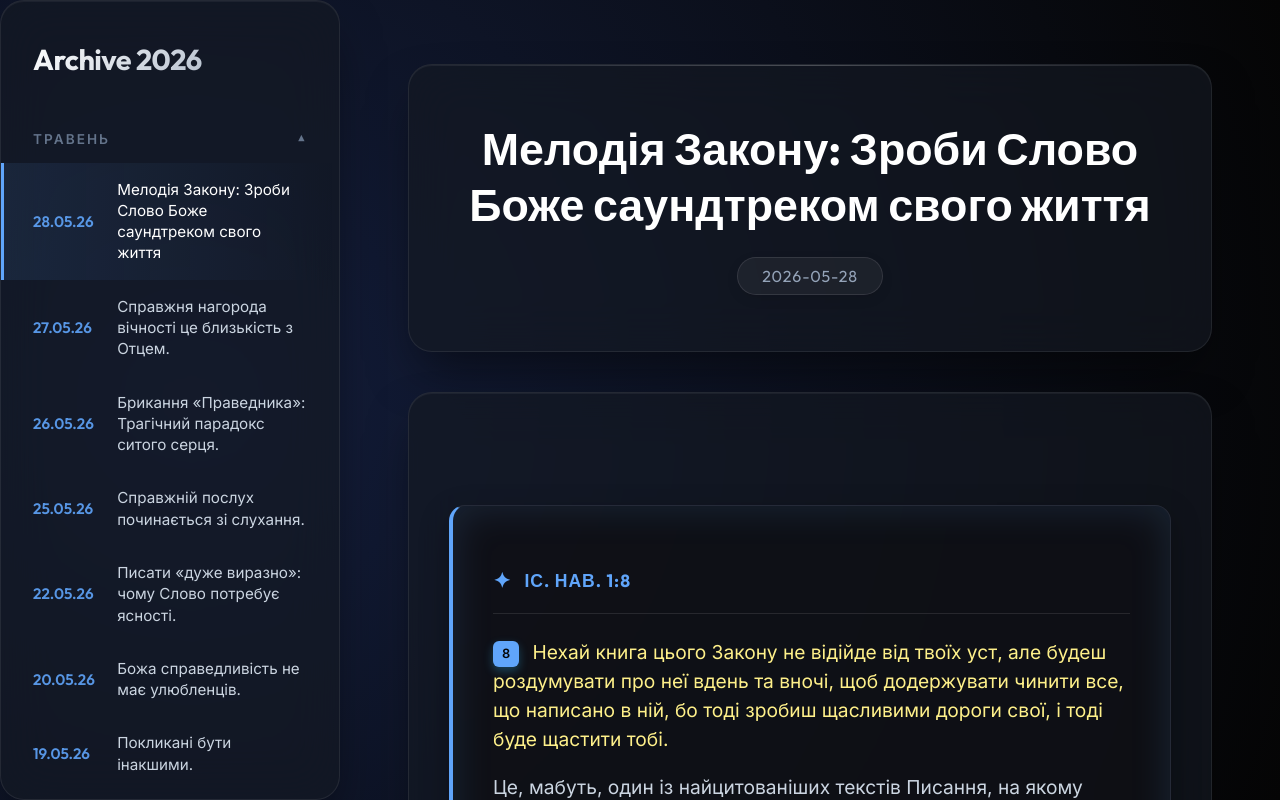
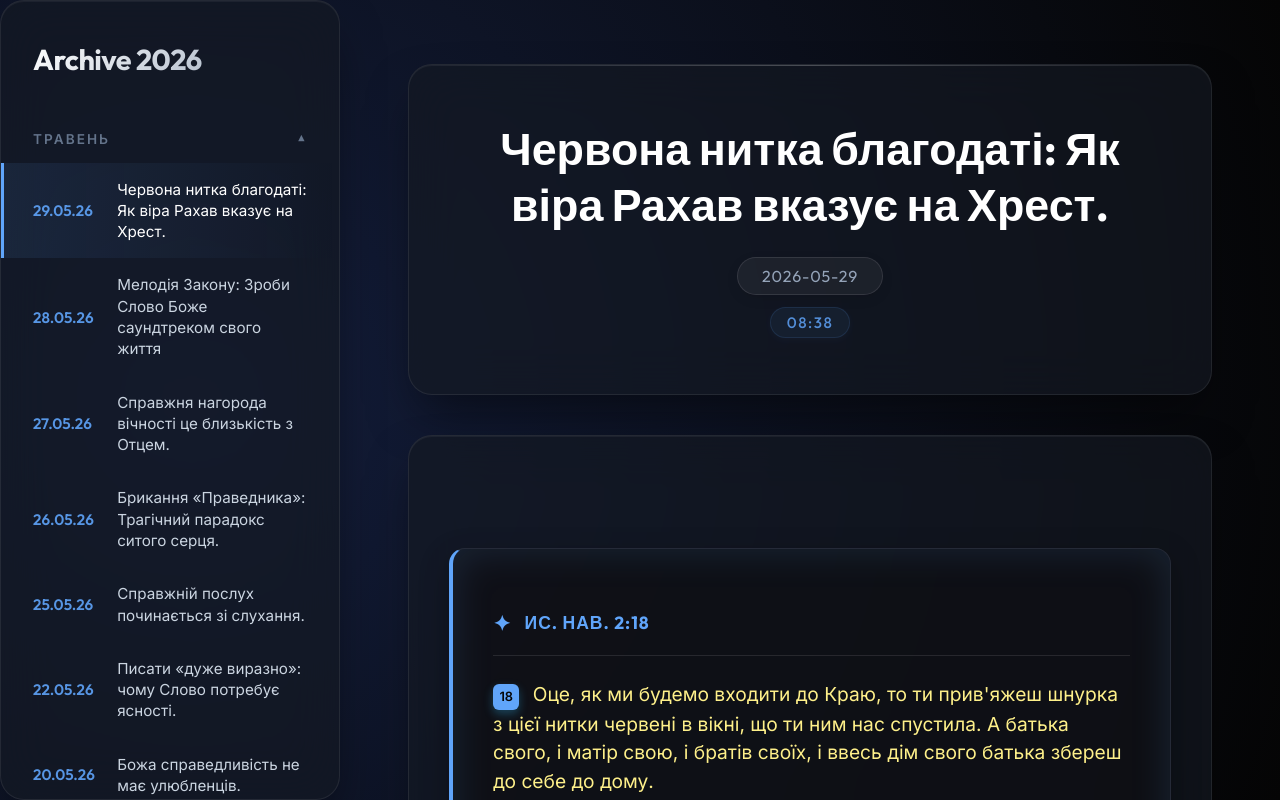
Before and after one commit to Sergpolll/notes-web-app, a React (Vite) app: page / in a window 1280 px wide. Shown: the top 800 px of the page. Built offline with nearby package versions, Linux system fonts and the light colour scheme; no server answers.

Commit message:
Auto-publish new essay from Obsidian

```diff
--- a/index.html
+++ b/index.html
@@ -5,6 +5,7 @@
     <link rel="icon" type="image/svg+xml" href="/favicon.svg" />
     <meta name="viewport" content="width=device-width, initial-scale=1.0" />
     <title>notes-web-app</title>
+    <script defer src="https://cloud.umami.is/script.js" data-website-id="aaee41b3-b446-45b4-9605-8f76920bfee6"></script>
   </head>
   <body>
     <div id="root"></div>
--- a/public/notes/Morning_Reading_2026_05_28_Essay_2026_05_28.md
+++ b/public/notes/Morning_Reading_2026_05_28_Essay_2026_05_28.md
@@ -1,6 +1,7 @@
 ---
 title: "Essay_2026_05_28"
 date: "2026-05-28"
+time: "09:20"
 author: "Poliakevych Serhii"
 book: Essay
 topic: "Мелодія Закону: Зроби Слово Боже саундтреком свого життя"
--- /dev/null
+++ b/public/notes/Morning_Reading_2026_05_29_Essay_2026_05_29.md
@@ -0,0 +1,39 @@
+---
+title: "Essay_2026_05_29"
+date: "2026-05-29"
+time: "08:38"
+author: "Poliakevych Serhii"
+book: Essay
+topic: "Червона нитка благодаті: Як віра Рахав вказує на Хрест."
+scripture: ["Ис. Нав. 2:18"]
+type: "essay"
+tags: ["essay", "poliakevych", "спасение", "вера", "кровь", "благодать"]
+rating: 10
+pages: 1
+---
+
+> [!QUOTE] Ис. Нав. 2:18
+> **18 Оце, як ми будемо входити до Краю, то ти прив'яжеш шнурка з цієї нитки червені в вікні, що ти ним нас спустила. А батька свого, і матір свою, і братів своїх, і ввесь дім свого батька збереш до себе до дому.**
+>
+> Разюча історія жінки з, м'яко кажучи, недоброю репутацією, яка завдяки вірі в могутність Бога залишилась живою і, мало того, подарувала життя своїм рідним.
+>
+> Згодом ця жінка стала дружиною Салмона, прапрабабусею царя Давида. Салмон, її чоловік, був сином начальника Юдиного коліна, а їхній нащадок Вооз став заможним землевласником. Єврейські передання припускають, що саме Салмон був одним з розвідників і, бувши вражений вірою і вчинком Рахав, незважаючи на її минуле, взяв її собі за дружину.
+>
+> Цікавий предмет, який був символом договору між нею та єврейськими розвідниками, це «червона нитка», досить коштовна річ, яскрава за кольором, яку було видно.
+>
+> Читаючи цю історію, я згадав події, які були майже сорок років тому, коли ангел губитель, бачачи червоний колір крові на одвірках домів, проходив повз, і родина залишалася живою.
+>
+> Згадується подія, яка теж пов'язана з червоним кольором крові Сина Божого, коли Він, помираючи на хресті, через тисячу чотириста років після вчинку Рахав рятує від розділення з Богом безліч людей Своєю кров'ю.
+>
+> Багато дослідників сучасності, отці церкви, такі як Климент Римський, бачать в цій нитці натяк саме на кров Ісуса. Цей зв'язок є глибоко символічним, адже Рахав не лише врятувалася через цей червоний знак, але й увійшла в земний родовід Спасителя, назавжди залишившись у переліку взірців віри в посланні до Євреїв.
+>
+> Ця історія говорить мені про три взаємопов'язані речі: віру, червоний колір і спасіння. Віра це те, що виникає в моєму серці, і я відчуваю, що певним чином дотичний до цього таємничого процесу її зародження. Для цього треба почути, бо Рахав каже, що «ми чули про чуда, які зробив Бог», потім апостол Павло скаже, що віра від слухання. Для того, щоб спастися, потрібно мати страх безвиході, коли ти спустошений і розумієш, що виходу немає, а загибель неминуча. Саме це було з жителями Єрихону, бо Рахав каже, що в них не стало духу від страху перед євреями. Але якщо в інших цей страх вів лише до відчаю, то в Рахав він став першим кроком до рятівної віри. І врешті решт, треба хтось, хто може бути рятувальником, гарантом спасіння.
+>
+> В історії з Рахав це були розвідники, і знаком завіту була червона нитка. В глобальному світовому масштабі гарантом спасіння є Ісус, і Його червона кров, пролита Ним на хресті.
+>
+> Здається, гіршої людини в Єрихоні для порятунку важко було знайти. Але Бог і в цій історії показує, що спасіння не залежить від діл, а тільки від віри, і приклад того, наскільки змінилось життя Рахав, є гарною ілюстрацією дії Бога в житті спасеного грішника сьогодні.
+>
+> Як Рахав проявила довіру до розвідників, і вони не зрадили їй, а принесли спасіння їй і її родині, так сьогодні я довіряю Ісусу, бо розумію, що сам я спастися не в силах. Вейн Грудем дуже гарно сказав про віру, яка була в Рахав до Бога і виразилась в довірі до розвідників:
+> *«Спасительная вера — это доверие Иисусу Христу как живой личности, ради прощения грехов и ради вечной жизни с Богом» (Систематическое Богословие 801).*
+>
+> Я сьогодні розумію власне повне духовне фіаско: якби не Ісус, віра в Якого сьогодні спасає мене, могутня хвиля Божого гніву знищила би мене в кінці мого життя, і я був би назавжди відділений від Його милості і любові.
--- a/public/notes_index.json
+++ b/public/notes_index.json
@@ -1,116 +1,142 @@
 {
   "Травень": [
     {
+      "filename": "Morning_Reading_2026_05_29_Essay_2026_05_29.md",
+      "date": "2026-05-29",
+      "time": "08:38",
+      "topic": "Червона нитка благодаті: Як віра Рахав вказує на Хрест.",
+      "type": "essay"
+    },
+    {
       "filename": "Morning_Reading_2026_05_28_Essay_2026_05_28.md",
       "date": "2026-05-28",
+      "time": "09:20",
       "topic": "Мелодія Закону: Зроби Слово Боже саундтреком свого життя",
       "type": "essay"
     },
     {
       "filename": "Morning_Reading_2026_05_27_Essay_2026_05_27.md",
       "date": "2026-05-27",
+      "time": "",
       "topic": "Справжня нагорода вічності це близькість з Отцем.",
       "type": "essay"
     },
     {
       "filename": "Morning_Reading_2026_05_26_Essay_2026_05_26.md",
       "date": "2026-05-26",
+      "time": "",
       "topic": "Брикання «Праведника»: Трагічний парадокс ситого серця.",
       "type": "essay"
     },
     {
       "filename": "Morning_Reading_2026_05_25_Essay_2026_05_25.md",
       "date": "2026-05-25",
+      "time": "",
       "topic": "Справжній послух починається зі слухання.",
       "type": "essay"
     },
     {
       "filename": "Morning_Reading_2026_05_22_Essay_2026_05_22.md",
       "date": "2026-05-22",
+      "time": "",
       "topic": "Писати «дуже виразно»: чому Слово потребує ясності.",
       "type": "essay"
     },
     {
       "filename": "Morning_Reading_2026_05_20_Essay_2026_05_20.md",
       "date": "2026-05-20",
+      "time": "",
       "topic": "Божа справедливість не має улюбленців.",
       "type": "essay"
     },
     {
       "filename": "Morning_Reading_2026_05_19_Essay_2026_05_19.md",
       "date": "2026-05-19",
+      "time": "",
       "topic": "Покликані бути інакшими.",
       "type": "essay"
     },
     {
       "filename": "Morning_Reading_2026_05_18_Essay_2026_05_18.md",
       "date": "2026-05-18",
+      "time": "",
       "topic": "Світло у темряві: Боже втручання в безнадійність.",
       "type": "essay"
     },
     {
       "filename": "Morning_Reading_2026_05_17_Essay_2026_05_17.md",
       "date": "2026-05-17",
+      "time": "",
       "topic": "Як власні упередження заважають бачити дію Бога.",
       "type": "essay"
     },
     {
       "filename": "Morning_Reading_2026_05_15_Essay_2026_05_15.md",
       "date": "2026-05-15",
+      "time": "",
       "topic": "Сила постійної молитви: приклад Корнилія.",
       "type": "essay"
     },
     {
       "filename": "Morning_Reading_2026_05_14_Essay_2026_05_14.md",
       "date": "2026-05-14",
+      "time": "",
       "topic": "Коли Бог кличе туди, де страшно.",
       "type": "essay"
     },
     {
       "filename": "Morning_Reading_2026_05_13_Essay_2026_05_13.md",
       "date": "2026-05-13",
+      "time": "",
       "topic": "Небезпека прихованого гріха: стережи своє серце.",
       "type": "essay"
     },
     {
       "filename": "Morning_Reading_2026_05_12_Essay_2026_05_12.md",
       "date": "2026-05-12",
+      "time": "",
       "topic": "Десятина: Як навчитися шанувати Бога.",
       "type": "essay"
     },
     {
       "filename": "Morning_Reading_2026_05_11_Essay_2026_05_11.md",
       "date": "2026-05-11",
+      "time": "",
       "topic": "Чудеса чи Істина: що важливіше для твого серця?",
       "type": "essay"
     },
     {
       "filename": "Morning_Reading_2026_05_10_Essay_2026_05_10.md",
       "date": "2026-05-10",
+      "time": "",
       "topic": "Радість послуху: коли Божі правила стають своїми.",
       "type": "essay"
     },
     {
       "filename": "Morning_Reading_2026_05_09_Essay_2026_05_09.md",
       "date": "2026-05-09",
+      "time": "",
       "topic": "Головний секрет послуху: просто любити Його.",
       "type": "essay"
     },
     {
       "filename": "Morning_Reading_2026_05_08_Essay_2026_05_08.md",
       "date": "2026-05-08",
+      "time": "",
       "topic": "Ілюзія власної праведності: хто насправді в центрі?",
       "type": "essay"
     },
     {
       "filename": "Morning_Reading_2026_05_07_Essay_2026_05_07.md",
       "date": "2026-05-07",
+      "time": "",
       "topic": "Безумовна любов і умовні благословення.",
       "type": "essay"
     },
     {
       "filename": "Morning_Reading_2026_05_02_Essay_2026_05_02.md",
       "date": "2026-05-02",
+      "time": "",
       "topic": "Чому ми бачимо підступ там, де діє Божа любов.",
       "type": "essay"
     }
--- a/src/App.jsx
+++ b/src/App.jsx
@@ -132,6 +132,7 @@ function App() {
                 <h1 className="main-title">{metadata.web_title || metadata.topic || metadata.title}</h1>
                 <div className="meta-info">
                   <span className="date-badge">{metadata.date}</span>
+                  {metadata.time && <span className="time-badge">{metadata.time}</span>}
                 </div>
               </header>
             )}
--- a/src/index.css
+++ b/src/index.css
@@ -216,7 +216,9 @@ body {
 
 .meta-info {
   display: flex;
-  justify-content: center;
+  flex-direction: column;
+  align-items: center;
+  gap: 0.75rem;
 }
 
 .date-badge {
@@ -229,6 +231,20 @@ body {
   font-size: 1rem;
   letter-spacing: 0.05em;
   box-shadow: 0 4px 12px rgba(0,0,0,0.1);
+}
+
+.time-badge {
+  font-family: 'Outfit', sans-serif;
+  color: var(--accent-color);
+  font-size: 0.95rem;
+  font-weight: 500;
+  letter-spacing: 0.1em;
+  opacity: 0.85;
+  background: rgba(96, 165, 250, 0.08);
+  padding: 0.3rem 1rem;
+  border-radius: 20px;
+  border: 1px solid rgba(96, 165, 250, 0.15);
+  box-shadow: 0 2px 8px rgba(96, 165, 250, 0.05);
 }
 
 .content-area {
--- a/sync.js
+++ b/sync.js
@@ -88,6 +88,7 @@ function processDirectory() {
           groupedNotes[monthName].push({
             filename: destFileName,
             date: metadata.date,
+            time: metadata.time || '',
             topic: metadata.web_title || metadata.topic || metadata.title,
             type: metadata.type || 'note'
           });
```
